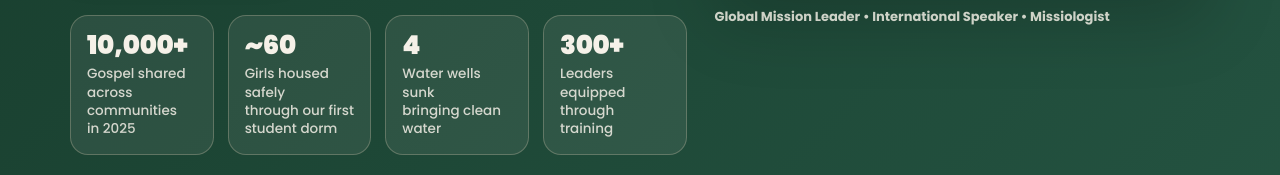
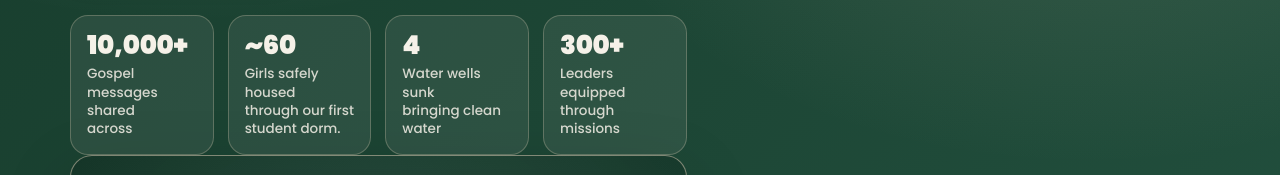
Before and after one commit to IsaacMoonzwe/dr-samuel-moonzwe-speaker-portfolio, a plain HTML site: page index.html in a window 1280 px wide. Shown: the part 625-800 px from the top of the page. Drawn offline with Linux system fonts and the light colour scheme.

Commit message:
Update index.html

```diff
--- a/index.html
+++ b/index.html
@@ -505,26 +505,42 @@
   <div class="metrics" aria-label="Ministry impact metrics">
     <div class="metric">
       <div class="num">10,000+</div>
-            <p class="lbl">Gospel shared<br>across communities<br>in 2025</p>
+      <p class="lbl">
+        Gospel messages shared<br>
+        across communities<br>
+        in 2025.
+      </p>
     </div>
 
     <div class="metric">
       <div class="num">~60</div>
-            <p class="lbl">Girls housed safely<br>through our first<br>student dorm</p>
+      <p class="lbl">
+        Girls safely housed<br>
+        through our first<br>
+        student dorm.
+      </p>
     </div>
 
     <div class="metric">
       <div class="num">4</div>
-            <p class="lbl">Water wells sunk<br>bringing clean water<br>to communities</p>
+      <p class="lbl">
+        Water wells sunk<br>
+        bringing clean water<br>
+        to communities.
+      </p>
     </div>
 
     <div class="metric">
       <div class="num">300+</div>
-            <p class="lbl">Leaders equipped<br>through training<br>& conferences</p>
+      <p class="lbl">
+        Leaders equipped<br>
+        through missions training<br>
+        and conferences.
+      </p>
     </div>
   </div>
 </div>
-    </div>
+
 
     <!-- RIGHT COLUMN -->
     <div>
```
Lines whose indentation alone changed are shown as unchanged.
